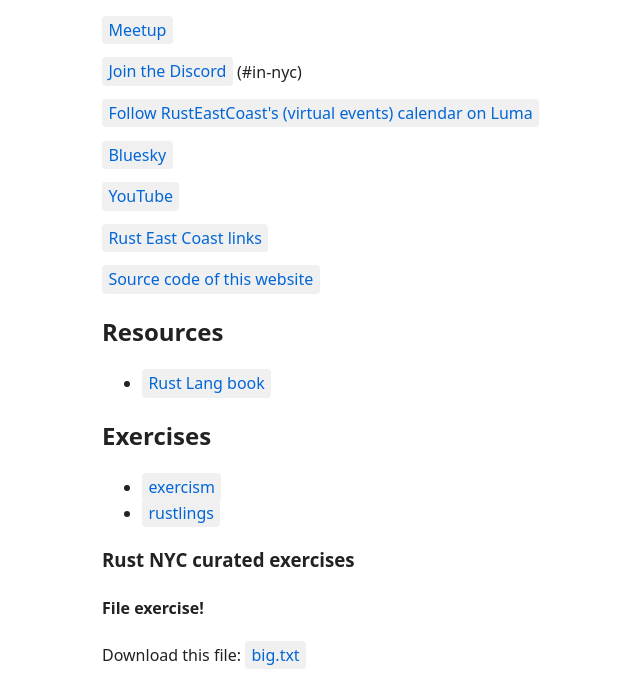
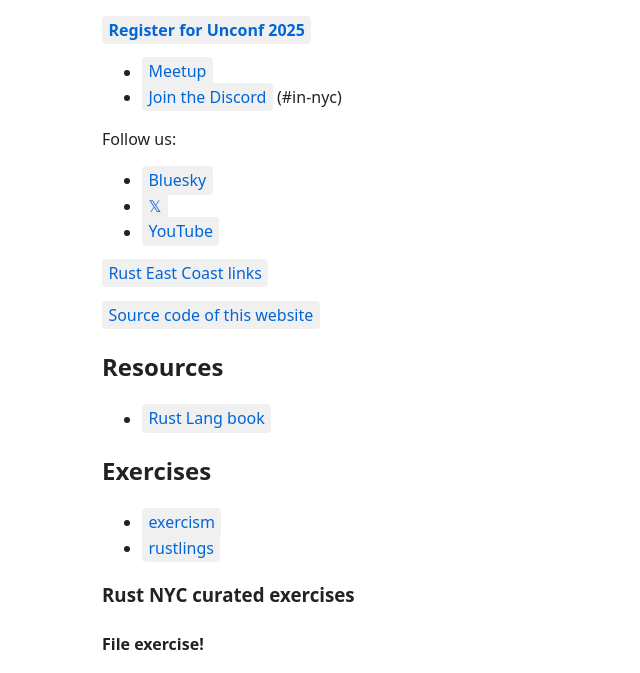
Before and after one commit to rust-nyc/rust-nyc.github.io, an Eleventy site: page content/index.md in a window 1280 px wide. Shown: the part 108-781 px from the top of the page, without its empty margins (178-818 px from the left). Built offline with nearby package versions, Linux system fonts and the light colour scheme; Eleventy itself is replaced by a stand-in of ours; files that its build step writes are made by us from their sources.

Commit message:
Update links and social media information

```diff
--- a/content/index.md
+++ b/content/index.md
@@ -5,15 +5,15 @@
 
 # <img src="/rust-nyc-liberty-ferris.png" alt="" style="height: 1em; width: auto"> Rust NYC!
 
-[Meetup](https://www.meetup.com/Rust-NYC/)
+**[Register for Unconf 2025](https://luma.com/lt31g7a2)**
 
-[Join the Discord](https://discord.gg/5mGe3AGzgn) (#in-nyc)
+ - [Meetup](https://www.meetup.com/Rust-NYC/)
+ - [Join the Discord](https://discord.gg/5mGe3AGzgn) (#in-nyc)
 
-[Follow RustEastCoast's (virtual events) calendar on Luma](https://lu.ma/rusteastcoast)
-
-[Bluesky](https://bsky.app/profile/rust.nyc)
-
-[YouTube](https://youtube.com/@RustEastCoast)
+Follow us:
+ - [Bluesky](https://bsky.app/profile/rust.nyc)
+ - [𝕏](https://x.com/rust_nyc)
+ - [YouTube](https://youtube.com/@RustEastCoast)
 
 [Rust East Coast links](https://rusteastcoast.com?utm_source=rust.nyc)
 
```
